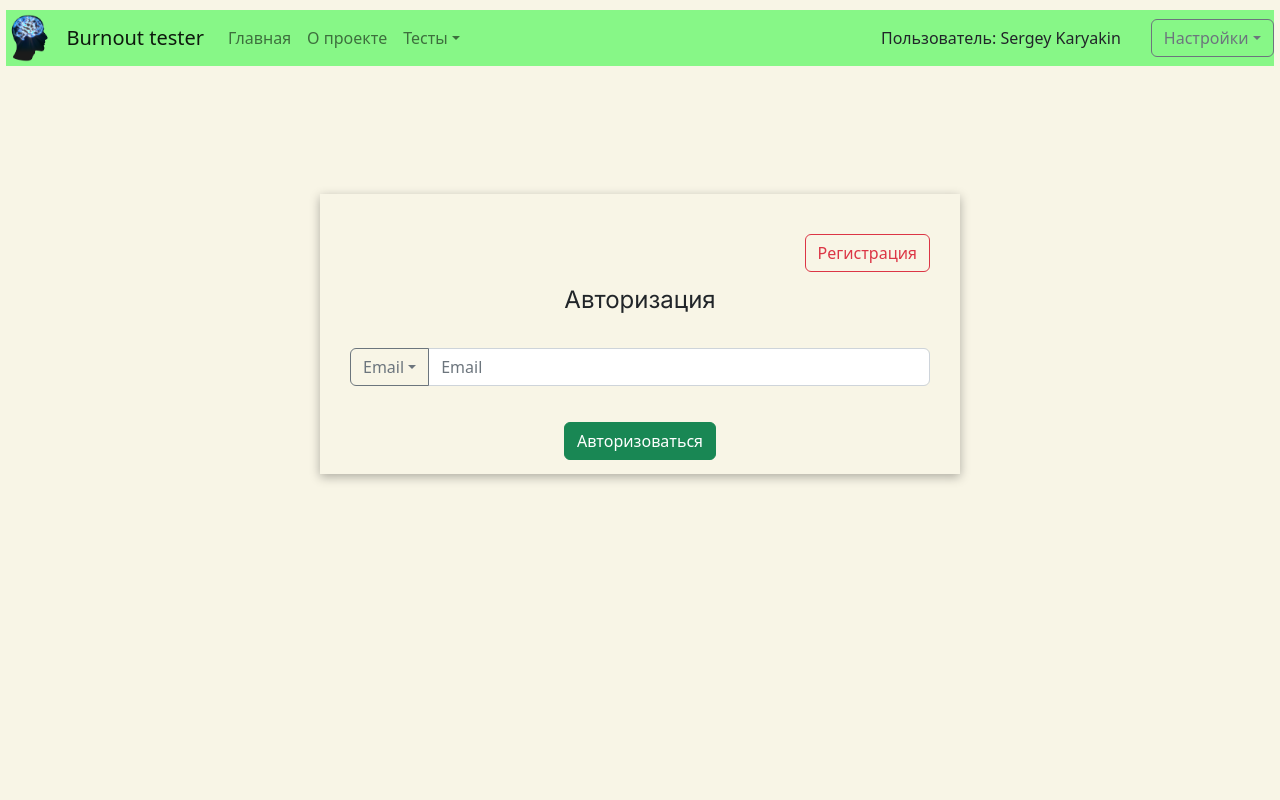
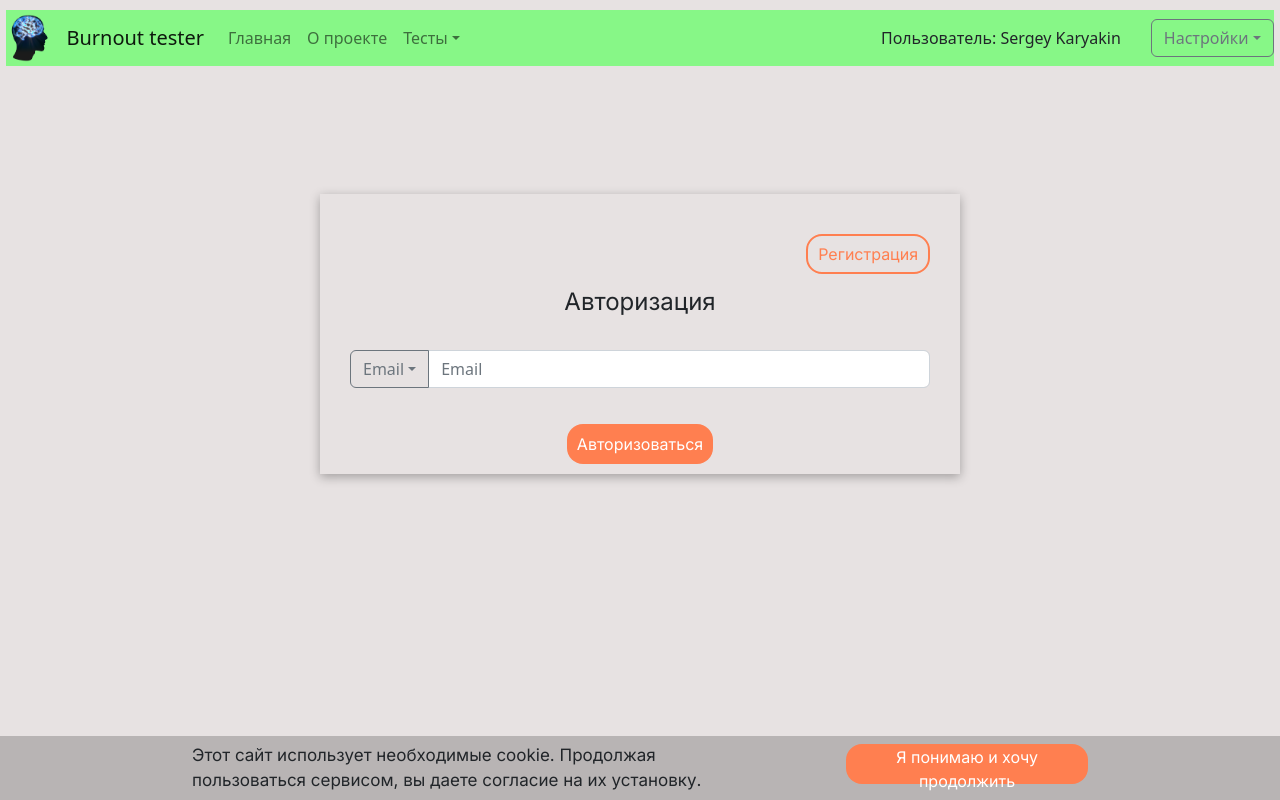
Before and after one commit to burnstopper/User, a React (Create React App) app in the folder user/frontend/: page /login in a window 1280 px wide. Built offline with nearby package versions, Linux system fonts and the light colour scheme.

Commit message:
edit login/signup and verification pages

```diff
--- a/user/frontend/src/App.css
+++ b/user/frontend/src/App.css
@@ -1,7 +1,3 @@
-/*.App {
-  text-align: center;
-}*/
-
 .App-logo {
   height: 40vmin;
   pointer-events: none;
@@ -21,7 +17,7 @@
   align-items: center;
   justify-content: center;
   font-size: calc(10px + 2vmin);
-  color: #f8f5e6;
+  color: #E7E2E2;
 }
 
 .App-link {
@@ -36,8 +32,6 @@
     transform: rotate(360deg);
   }
 }
-/* СЛИЗАНО ХЫХ */
-
 
 html {
   -webkit-box-sizing: border-box;
@@ -56,18 +50,17 @@ body {
   line-height: 1;
   font-family: "Roboto", sans-serif;
   color: #202020;
-  background-color: #f8f5e6;
+  background-color: #E7E2E2;
   font-smooth: always;
   -webkit-font-smoothing: antialiased;
   -moz-osx-font-smoothing: grayscale;
-  /*background-color: lightblue;*/
 }
 
 .App {
   display: flex;
   flex-direction: column;
   margin-bottom: 50px;
-  background-color: #f8f5e6;
+  background-color: #E7E2E2;
 }
 
 .content {
@@ -75,5 +68,5 @@ body {
   flex-direction: column;
   align-items: center;
   justify-content: space-around;
-  background-color: #f8f5e6;
+  background-color: #E7E2E2;
 }
--- a/user/frontend/src/App.js
+++ b/user/frontend/src/App.js
@@ -5,8 +5,9 @@ import "bootstrap/dist/css/bootstrap.min.css"
 import SignInForm from "./components/SignInForm/SignInForm";
 import Verification from "./components/Verification/Verification";
 import { BrowserRouter as Router, Route, Routes } from 'react-router-dom'
+import CookieLib from "./cookielib/index.js"
 
-function App() { // ADD after verification pages!!!
+function App() {
     return (
         <Router>
             <div className="App">
@@ -21,6 +22,7 @@ function App() { // ADD after verification pages!!!
                     <Route path="/verification/signup/:id" element={<Verification/>}>
                     </Route>
                 </Routes>
+                <CookieLib.CookieFooter/>
             </div>
         </Router>
     );
--- a/user/frontend/src/components/SignInForm/SignInForm.css
+++ b/user/frontend/src/components/SignInForm/SignInForm.css
@@ -3,10 +3,8 @@
 .frame {
     width: 50%;
     height: 280px;
-    /*height: 30%;*/
     display: flex;
     flex-direction: column;
-    /*margin-top: 50px;*/
     margin: 10%;
     align-items: center;
     box-shadow: 0px 3px 10px rgba(0, 0, 0, 0.3);
@@ -52,40 +50,40 @@
     display: none;
 }
 
-.Button {
-    padding-top: 20px;
-}
-
 /* Buttons */
 .btn_default {
     background-color: coral;
     transition-duration: 0.4s;
     color: white;
     border: none;
-    border-radius: 8px;
-    width: 25%;
-    height: 50px;
+    border-radius: 16px;
+    width: 100%;
+    height: 40px;
     align-items: center;
     font-family: 'Inter';
-    font-size: 24px;
+    font-size: 16px;
     cursor: pointer;
+    padding-left: 10px;
+    padding-right: 10px;
 }
 .btn_default:hover {
     background-color: #DE6D44;
 }
 
 .btn_outline {
-    background-color: white;
+    background-color: #E7E2E2;
     color: coral;
     border: 2px solid coral;
     transition-duration: 0.4s;
-    border-radius: 8px;
-    width: 25%;
-    height: 50px;
+    border-radius: 16px;
+    width: 100%;
+    height: 40px;
     align-items: center;
     font-family: 'Inter';
-    font-size: 24px;
+    font-size: 16px;
     cursor: pointer;
+    padding-left: 10px;
+    padding-right: 10px;
 }
 .btn_outline:hover {
     background-color: coral;
@@ -94,7 +92,7 @@
 
 .btn_disable {
     background-color: #E7E2E2;
-    color: white;
+    color: #E7E2E2;
     border: none;
     border-radius: 8px;
     width: 25%;
--- a/user/frontend/src/components/SignInForm/SignInForm.js
+++ b/user/frontend/src/components/SignInForm/SignInForm.js
@@ -1,6 +1,5 @@
 import React from "react"
 import "./SignInForm.css"
-import { Button } from "react-bootstrap"
 import "bootstrap/dist/js/bootstrap.js"
 import axios from "axios"
 import CookieLib from "../../cookielib/index.js"
@@ -159,6 +158,8 @@ async function handleSubmitClick() {
         content.style.display='none';
         content = document.getElementById('button_return');
         content.style.display='none';
+        content = document.getElementById('button_submit');
+        content.style.display='none';
     }
 }
 
@@ -197,7 +198,7 @@ const SignInForm = ({ handleClick }) => {
             <div className="content">
                 <div className="frame">
                     <div className="mode_toggle">
-                        <Button variant="outline-danger" id="button_switch_mode" onClick={switchMode}>Авторизация</Button>
+                        <button className="btn_outline" id="button_switch_mode" onClick={switchMode}>Авторизация</button>
                     </div>
                     <div className="text_general" id="text_mode">
                         Регистрация
@@ -212,16 +213,16 @@ const SignInForm = ({ handleClick }) => {
                         <input type="text" className="form-control" placeholder="Email" id="email_input" aria-label="Text input with dropdown button"/>
                     </div>
                     <div className="submit">
-                        <Button variant="success" id="button_submit" onClick={handleSubmitClick}>
+                        <button className="btn_default" id="button_submit" onClick={handleSubmitClick}>
                             Зарегистрироваться
-                        </Button>
+                        </button>
                     </div>
-                    <Button variant="success" id="button_return" onClick={handleReturnClick}>
+                    <button className="btn_default" id="button_return" onClick={handleReturnClick}>
                         Ввести почту заново
-                    </Button>
-                    <Button variant="success" onClick={redirectQuestionnaire} id="button_quiz" style={{display:'none'}}>
+                    </button>
+                    <button className="btn_default" onClick={redirectQuestionnaire} id="button_quiz" style={{display:'none'}}>
                         Заполнить анкету
-                    </Button>
+                    </button>
                 </div>
             </div>
         )
@@ -231,7 +232,7 @@ const SignInForm = ({ handleClick }) => {
             <div className="content">
                 <div className="frame">
                     <div className="mode_toggle">
-                        <Button variant="outline-danger" id="button_switch_mode" onClick={switchMode}>Регистрация</Button>
+                        <button className="btn_outline" id="button_switch_mode" onClick={switchMode}>Регистрация</button>
                     </div>
                     <div className="text_general" id="text_mode">
                         Авторизация
@@ -246,16 +247,16 @@ const SignInForm = ({ handleClick }) => {
                         <input type="text" className="form-control" placeholder="Email" id="email_input" aria-label="Text input with dropdown button"/>
                     </div>
                     <div className="submit">
-                        <Button variant="success" id="button_submit" onClick={handleSubmitClick}>
+                        <button className="btn_default" id="button_submit" onClick={handleSubmitClick}>
                             Авторизоваться
-                        </Button>
+                        </button>
                     </div>
-                    <Button variant="success" id="button_return" onClick={handleReturnClick}>
+                    <button className="btn_default" id="button_return" onClick={handleReturnClick}>
                         Ввести почту заново
-                    </Button>
-                    <Button variant="success" onClick={redirectQuestionnaire} id="button_quiz" style={{display:'none'}}>
+                    </button>
+                    <button className="btn_default" onClick={redirectQuestionnaire} id="button_quiz" style={{display:'none'}}>
                         Заполнить анкету
-                    </Button>
+                    </button>
                 </div>
             </div>
         )
--- a/user/frontend/src/components/Verification/Verification.css
+++ b/user/frontend/src/components/Verification/Verification.css
@@ -3,10 +3,8 @@
 .frame {
     width: 50%;
     height: 280px;
-    /*height: 30%;*/
     display: flex;
     flex-direction: column;
-    /*margin-top: 50px;*/
     margin: 10%;
     align-items: center;
     box-shadow: 0px 3px 10px rgba(0, 0, 0, 0.3);
@@ -41,10 +39,6 @@
     text-align: center;
 }
 
-.Button {
-    padding-top: 20px;
-}
-
 #button_quiz {
     display: flex;
 }
@@ -55,30 +49,34 @@
     transition-duration: 0.4s;
     color: white;
     border: none;
-    border-radius: 8px;
-    width: 25%;
-    height: 50px;
+    border-radius: 16px;
+    width: 100%;
+    height: 40px;
     align-items: center;
     font-family: 'Inter';
-    font-size: 24px;
+    font-size: 16px;
     cursor: pointer;
+    padding-left: 10px;
+    padding-right: 10px;
 }
 .btn_default:hover {
     background-color: #DE6D44;
 }
 
 .btn_outline {
-    background-color: white;
+    background-color: #E7E2E2;
     color: coral;
     border: 2px solid coral;
     transition-duration: 0.4s;
-    border-radius: 8px;
-    width: 25%;
-    height: 50px;
+    border-radius: 16px;
+    width: 100%;
+    height: 40px;
     align-items: center;
     font-family: 'Inter';
-    font-size: 24px;
+    font-size: 16px;
     cursor: pointer;
+    padding-left: 10px;
+    padding-right: 10px;
 }
 .btn_outline:hover {
     background-color: coral;
@@ -87,7 +85,7 @@
 
 .btn_disable {
     background-color: #E7E2E2;
-    color: white;
+    color: #E7E2E2;
     border: none;
     border-radius: 8px;
     width: 25%;
--- /dev/null
+++ b/user/frontend/src/cookielib/index.css
@@ -0,0 +1,47 @@
+@import url('https://fonts.googleapis.com/css?family=Inter&display=swap');
+
+
+.cookie_footer {
+    position:absolute;
+    bottom: 0;
+    left: 0;
+    width: 100%;
+    height: 8%;
+    background-color: #b8b4b4;
+    align-items: center;
+    display: flex;
+    padding-left: 15%;
+    padding-right: 15%;
+}
+
+.cookie_footer_text {
+    align-content: center;
+    width: 70%;
+    font-family: "Inter";
+    font-size: 17px;
+    margin-right: 10%;
+}
+
+.button_container {
+    width: 30%;
+}
+
+/* Buttons */
+.btn_default {
+    background-color: coral;
+    transition-duration: 0.4s;
+    color: white;
+    border: none;
+    border-radius: 16px;
+    width: 100%;
+    height: 40px;
+    align-items: center;
+    font-family: 'Inter';
+    font-size: 16px;
+    cursor: pointer;
+    padding-left: 10px;
+    padding-right: 10px;
+}
+.btn_default:hover {
+    background-color: #DE6D44;
+}
--- a/user/frontend/src/cookielib/index.js
+++ b/user/frontend/src/cookielib/index.js
@@ -1,15 +1,42 @@
 import Cookies from "js-cookie";
+import "./index.css"
+
+function hideCookieFooter() {
+    let content = document.getElementById('footer');
+    content.style.display='none';
+}
+
+function getCookieToken() {
+    return Cookies.get("token");
+}
+
+const CookieFooter = () => {
+    let token = getCookieToken();
+    if (token === undefined) {
+        return (
+            <div className="cookie_footer" id="footer">
+                <div className="cookie_footer_text">
+                    Этот сайт использует необходимые cookie. Продолжая пользоваться сервисом, вы даете согласие на их установку.
+                </div>
+                <div className="button_container">
+                    <button className="btn_default" onClick={hideCookieFooter}>
+                        Я понимаю и хочу продолжить
+                    </button>
+                </div>
+            </div>
+        )
+    }
+}
 
 let exp = {
-    getCookieToken: () => {
-        return Cookies.get("token");
-    },
+    getCookieToken,
     setCookieToken: (token) => {
-        Cookies.set("token", token, { expires: 365/*, secure: true*/ });
+        Cookies.set("token", token, { expires: 365, /*secure: true*/ });
     },
     removeCookie: () => {
         Cookies.remove("token"/*, { secure: true }*/);
     },
+    CookieFooter,
 };
 
 export default exp;
--- a/user/frontend/src/index.css
+++ b/user/frontend/src/index.css
@@ -1,17 +1,17 @@
 body {
   margin: 0;
   font-family: -apple-system, BlinkMacSystemFont, 'Segoe UI', 'Roboto', 'Oxygen',
-    'Ubuntu', 'Cantarell', 'Fira Sans', 'Droid Sans', 'Helvetica Neue',
-    sans-serif;
+  'Ubuntu', 'Cantarell', 'Fira Sans', 'Droid Sans', 'Helvetica Neue',
+  sans-serif;
   -webkit-font-smoothing: antialiased;
   -moz-osx-font-smoothing: grayscale;
 }
 
 code {
   font-family: source-code-pro, Menlo, Monaco, Consolas, 'Courier New',
-    monospace;
+  monospace;
 }
 
 html {
-  background-color: #f8f5e6;
+  background-color: #E7E2E2;
 }
--- a/user/frontend/src/index.js
+++ b/user/frontend/src/index.js
@@ -7,9 +7,7 @@ import "bootstrap/dist/css/bootstrap.css"
 
 const root = ReactDOM.createRoot(document.getElementById('root'));
 root.render(
-  //<React.StrictMode>
     <App />
-  //</React.StrictMode>
 );
 
 // If you want to start measuring performance in your app, pass a function
```
Also changed, not shown: user/frontend/src/components/Verification/Verification.js (+20 -13 lines). Lines whose indentation alone changed are shown as unchanged.
